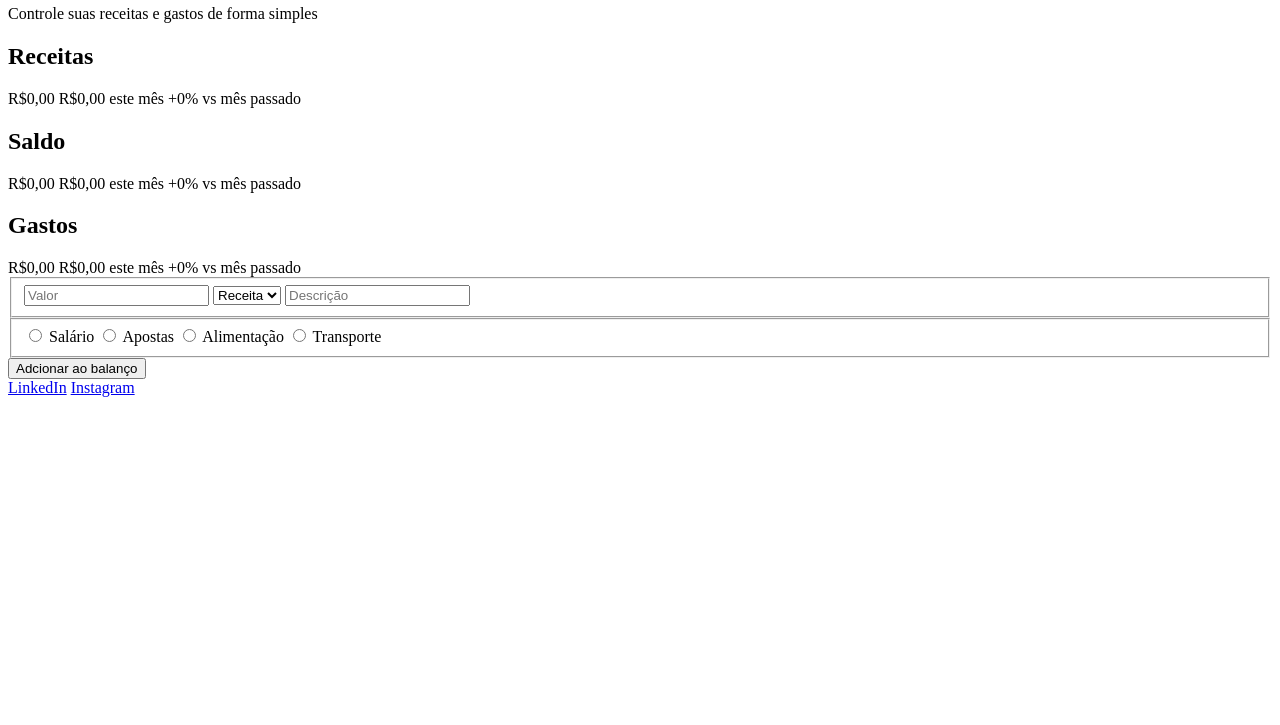
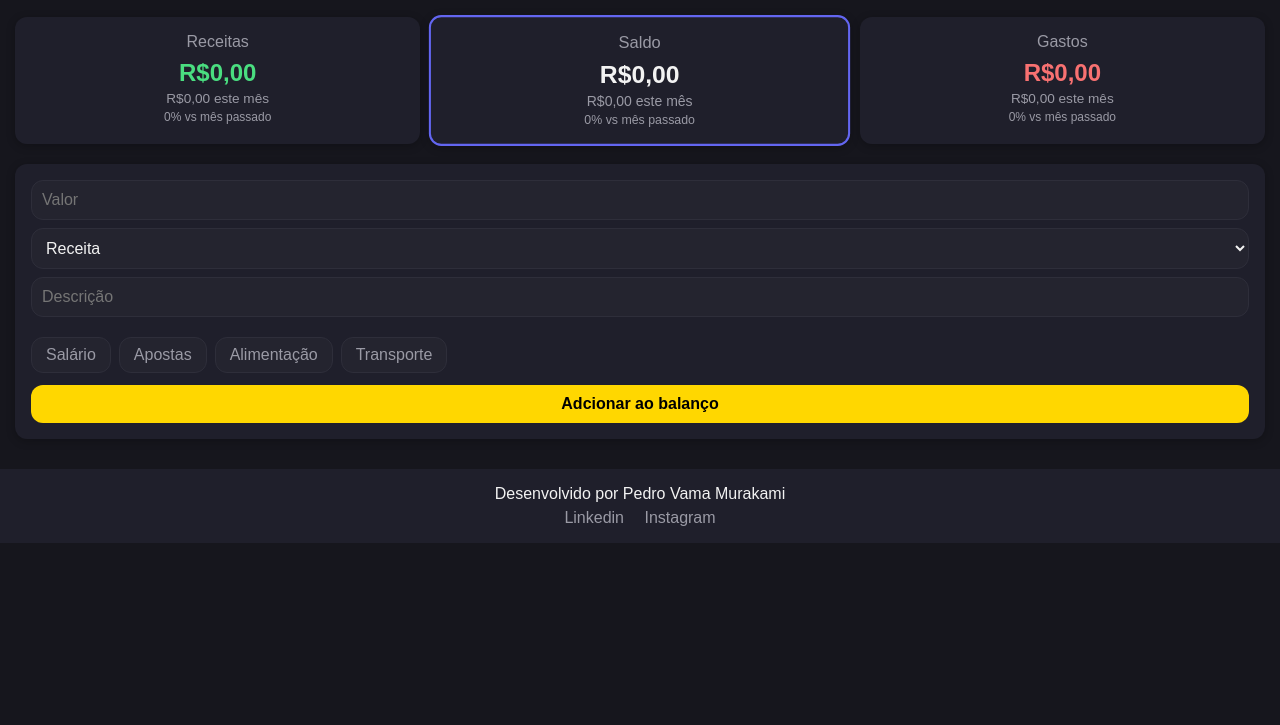
Before and after one commit to pedrovmura/Calculadora-de-gastos, a plain HTML site: page index.html in a window 1280 px wide. Shown: the part 75-800 px from the top of the page. Drawn offline with Linux system fonts and the light colour scheme.

Commit message:
feat: CSS changes

```diff
--- a/index.html
+++ b/index.html
@@ -13,23 +13,23 @@
     </header>
 
     <section id="resumo">
-        <div class="card">
+        <div class="card" id="cardReceita">
             <h2>Receitas</h2>
             <span id="recTotal">R$0,00</span>
             <span id="recMes">R$0,00 este mês</span>
-            <span id="recVariacao">+0% vs mês passado</span>
+            <span id="recVariacao">0% vs mês passado</span>
         </div>
         <div class="card" id="cardSaldo">
             <h2>Saldo</h2>
             <span id="saldoTotal">R$0,00</span>
             <span id="saldoMes">R$0,00 este mês</span>
-            <span id="saldoVariacao">+0% vs mês passado</span>
+            <span id="saldoVariacao">0% vs mês passado</span>
         </div>
-        <div class="card">
+        <div class="card" id ="cardGasto">
             <h2>Gastos</h2>
             <span id="gastoTotal">R$0,00</span>
             <span id="gastoMes">R$0,00 este mês</span>
-            <span id="gastoVariacao">+0% vs mês passado</span>
+            <span id="gastoVariacao">0% vs mês passado</span>
         </div>
     </section>
 
@@ -51,16 +51,12 @@
         <button type="submit">Adcionar ao balanço</button>
     </form>
 
-    <div id="listT">
-
-    </div>
-
-    <div id="graphic">
-
-    </div>
+    <div id="listT"></div>
+    <div id="graphic"></div>
 
     <footer>
-        <a href="#" target="_blank">LinkedIn</a>
+        <p>Desenvolvido por Pedro Vama Murakami</p>
+        <a href="#" target="_blank">Linkedin</a>
         <a href="#" target="_blank">Instagram</a>
     </footer>
 </body>
--- a/style.css
+++ b/style.css
@@ -0,0 +1,214 @@
+@charset "UTF-8";
+
+:root {
+    --cor1: #16161d;
+    --cor2: #1f1f2b;
+    --cor3: #24242f;
+
+    --texto-primario: #f2f2f2;
+    --texto-secundario: #9a9aa5;
+
+    --cor-receita: #4ade80;
+    --cor-gasto: #f87171;
+    --cor-destaque: #6366f1;
+
+    --borda-cor: #2e2e3a;
+    --radius: 12px;
+    --shadow: 0 2px 8px rgba(0, 0, 0, 0.25);
+}
+
+* {
+    margin: 0;
+    padding: 0;
+    box-sizing: border-box;
+}
+
+body {
+    background-color: var(--cor1);
+    color: var(--texto-primario);
+    font-family: Arial, Helvetica, sans-serif;
+}
+
+header {
+    margin: auto;
+    text-align: center;
+}
+
+header h1 {
+    color: var(--texto-primario);
+    padding: 15px 0 2px 0;
+}
+
+header p {
+    color: var(--texto-secundario);
+}
+
+#resumo {
+    display: flex;
+    gap: 15px;
+    margin: 20px 15px;
+}
+
+.card {
+    flex: 1;
+    background-color: var(--cor2);
+    padding: 16px;
+    border-radius: var(--radius);
+    box-shadow: var(--shadow);
+    text-align: center;
+}
+
+.card h2 {
+    font-size: 1rem;
+    color: var(--texto-secundario);
+    font-weight: normal;
+    margin-bottom: 8px;
+}
+
+.card > span {
+    display: block;
+}
+
+.card > span:first-of-type {
+    font-size: 1.5rem;
+    font-weight: bold;
+    margin-bottom: 4px;
+}
+
+.card > span:nth-of-type(2) {
+    font-size: 0.85rem;
+    color: var(--texto-secundario);
+    margin-bottom: 4px;
+}
+
+.card > span:nth-of-type(3) {
+    font-size: 0.75rem;
+    color: var(--texto-secundario);
+}
+
+.variacao-positiva {
+    color: var(--cor-receita);
+}
+
+.variacao-negativa {
+    color: var(--cor-gasto);
+}
+
+#cardReceita > span:first-of-type {
+    color: var(--cor-receita);
+}
+
+#cardGasto > span:first-of-type {
+    color: var(--cor-gasto);
+}
+
+#cardSaldo {
+    border: 2px solid var(--cor-destaque);
+    transform: scale(1.03);
+}
+
+form {
+    margin: 20px 15px;
+    background-color: var(--cor2);
+    padding: 16px;
+    border-radius: var(--radius);
+    box-shadow: var(--shadow);
+}
+
+form fieldset {
+    border: none;
+    margin-bottom: 12px;
+}
+
+form input, form select {
+    background-color: var(--cor3);
+    color: var(--texto-primario);
+    border: 1px solid var(--borda-cor);
+    border-radius: var(--radius);
+    display: block;
+    width: 100%;
+    padding: 10px;
+    margin-bottom: 8px;
+    font-size: 1rem;
+}
+
+form input:focus, form select:focus {
+    outline: none;
+    border-color: var(--cor-destaque);
+}
+
+#categorias {
+    display: flex;
+    flex-wrap: wrap;
+    gap: 8px;
+}
+
+#categorias input[type="radio"] {
+    position: absolute;
+    opacity: 0;
+    width: 0;
+    height: 0;
+}
+
+#categorias label {
+    padding: 8px 14px;
+    border-radius: var(--radius);
+    background-color: var(--cor3);
+    border: 1px solid var(--borda-cor);
+    color: var(--texto-secundario);
+    cursor: pointer;
+    transition: all 0.15s ease;
+}
+
+#categorias input[type="radio"]:checked + label {
+    background-color: var(--cor-destaque);
+    border-color: var(--cor-destaque);
+    color: var(--texto-primario);
+}
+
+#categorias label:hover {
+    border-color: var(--cor-destaque);
+}
+
+button {
+    background-color: gold;
+    border: none;
+    border-radius: var(--radius);
+    padding: 10px 20px;
+    font-size: 1rem;
+    font-weight: bold;
+    cursor: pointer;
+    width: 100%;
+    transition: filter 0.15s ease;
+}
+
+button:hover {
+    filter: brightness(0.9);
+}
+
+#listT, #graphic {
+    margin: 20px 15px;
+}
+
+footer {
+    text-align: center;
+    background-color: var(--cor2);
+    padding: 16px;
+    margin-top: 30px;
+}
+
+footer p {
+    color: var(--texto-primario);
+    margin-bottom: 6px;
+}
+
+footer a {
+    color: var(--texto-secundario);
+    text-decoration: none;
+    margin: 0 8px;
+    transition: color 0.15s ease;
+}
+
+footer a:hover {
+    color: var(--cor-destaque);
+}
```
